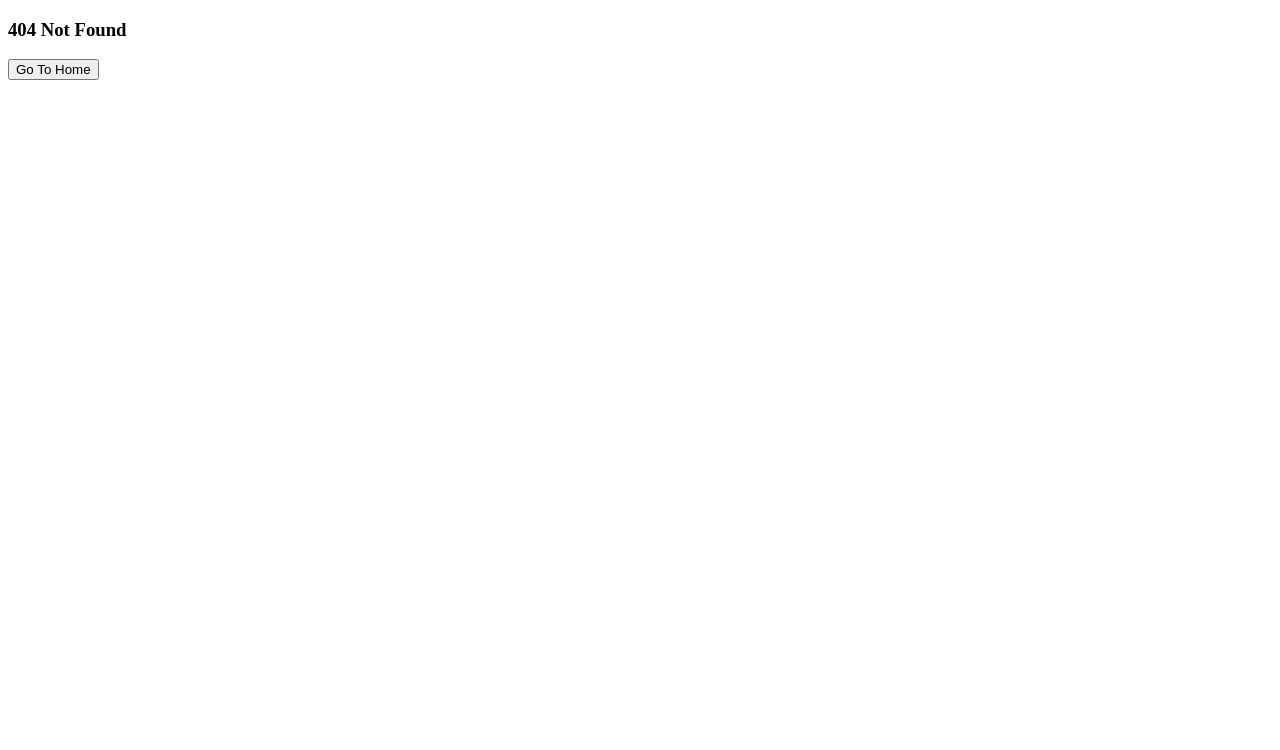
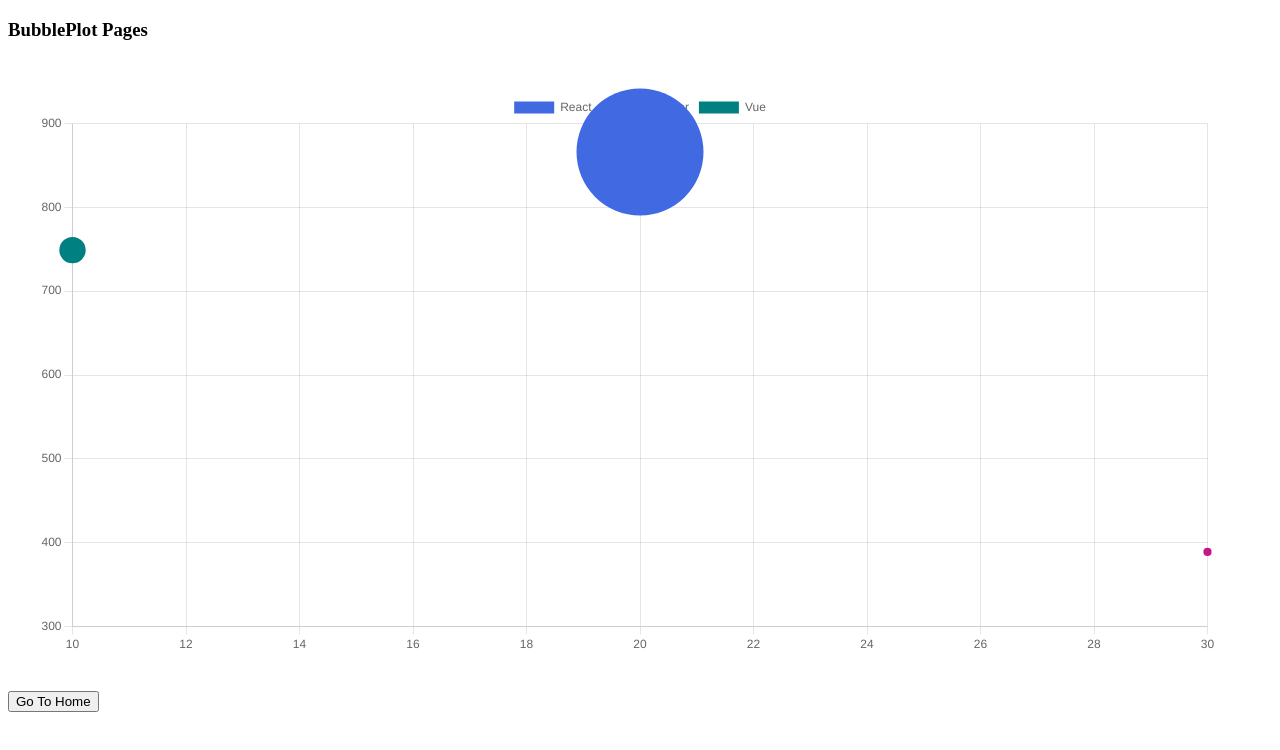
Before and after one commit to hiroharu8864/react-covid19-display, a React (Create React App) app: page /bubbleplot in a window 1280 px wide. Before the commit this address had no page. Shown: the top 750 px of the page. Built offline with nearby package versions, Linux system fonts and the light colour scheme.

Commit message:
Chart complete

```diff
--- /dev/null
+++ b/src/components/pages/BubblePlot.tsx
@@ -0,0 +1,88 @@
+import { FC, memo, useCallback } from "react";
+import { useNavigate } from "react-router-dom";
+import { Chart, registerables } from "chart.js";
+import { Bubble } from "react-chartjs-2";
+
+Chart.register(...registerables);
+
+/**
+ * Todo:
+ * Invalid scale configuration for scale: xAxes
+ * Invalid scale configuration for scale: yAxes
+ */
+const data = {
+  datasets: [
+    {
+      label: "React",
+      backgroundColor: "#4169e1",
+      borderColor: "transparent",
+      data: [{ x: 20, y: 866, r: 6350000 / 100000 }]
+    },
+    {
+      label: "Angular",
+      backgroundColor: "#c71585",
+      borderColor: "transparent",
+      pointBorderWidth: 10,
+      data: [{ x: 30, y: 389, r: 410000 / 100000 }]
+    },
+    {
+      label: "Vue",
+      backgroundColor: "#008080",
+      borderColor: "transparent",
+      data: [{ x: 10, y: 749, r: 1320000 / 100000 }]
+    }
+  ]
+};
+
+const options = {
+  title: {
+    display: true,
+    fontSize: 18,
+    text: "NPM Downloads comparison (global)"
+  },
+  scales: {
+    yAxes: [
+      {
+        scaleLabel: {
+          display: true,
+          labelString: "Number of job offer in LinkedIn (Japan)",
+          fontSize: 10
+        },
+        ticks: {
+          min: 0,
+          max: 1300,
+          fontSize: 14
+        }
+      }
+    ],
+    xAxes: [
+      {
+        scaleLabel: {
+          display: true,
+          labelString: "Learning Cost",
+          fontSize: 10
+        },
+        ticks: {
+          min: 5,
+          max: 35,
+          fontSize: 14
+        }
+      }
+    ]
+  }
+};
+
+export const BubblePlot: FC = memo(() => {
+  const navigate = useNavigate();
+  const onClickHome = useCallback(() => {
+    navigate("/");
+  }, [navigate]);
+
+  return (
+    <>
+      <h3>BubblePlot Pages</h3>
+      <Bubble data={data} options={options} />
+      <button onClick={onClickHome}>Go To Home</button>
+    </>
+  );
+});
--- a/src/components/pages/Home.tsx
+++ b/src/components/pages/Home.tsx
@@ -18,6 +18,9 @@ export const Home: FC = memo(() => {
   const onClickRadarPlot = useCallback(() => {
     navigate("/radarplot");
   }, [navigate]);
+  const onClickBubblePlot = useCallback(() => {
+    navigate("/bubbleplot");
+  }, [navigate]);
 
   return (
     <>
@@ -31,6 +34,8 @@ export const Home: FC = memo(() => {
       <button onClick={onClickBarPlot}>Go To BarPlot</button>
       <br />
       <button onClick={onClickRadarPlot}>Go To RadarPlot</button>
+      <br />
+      <button onClick={onClickBubblePlot}>Go To BubblePlot</button>
     </>
   );
 });
--- a/src/router/Router.tsx
+++ b/src/router/Router.tsx
@@ -6,6 +6,7 @@ import { LinePlot } from "../components/pages/LinePlot";
 import { PiePlot } from "../components/pages/PiePlot";
 import { BarPlot } from "../components/pages/BarPlot";
 import { RadarPlot } from "../components/pages/RadarPlot";
+import { BubblePlot } from "../components/pages/BubblePlot";
 import { NotFound } from "../components/pages/NotFound";
 
 export const Router: FC = memo(() => {
@@ -17,6 +18,7 @@ export const Router: FC = memo(() => {
         <Route path="/pieplot" element={<PiePlot />} />
         <Route path="/barplot" element={<BarPlot />} />
         <Route path="/radarplot" element={<RadarPlot />} />
+        <Route path="/bubbleplot" element={<BubblePlot />} />
         <Route path="*" element={<NotFound />} />
       </Routes>
     </BrowserRouter>
--- a/src/styles.css
+++ b/src/styles.css
@@ -1,4 +1,4 @@
 .App {
-  font-family: sans-serif;
+  font-family: Georgia, serif;
   text-align: center;
 }
```
